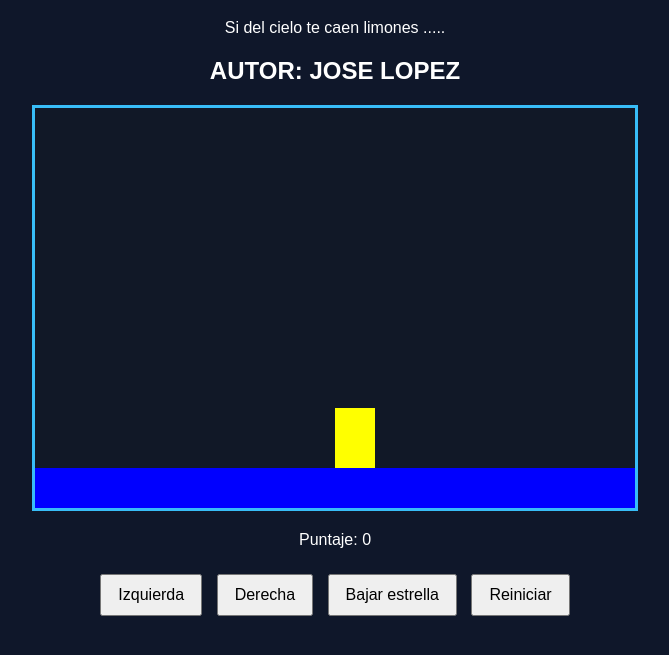
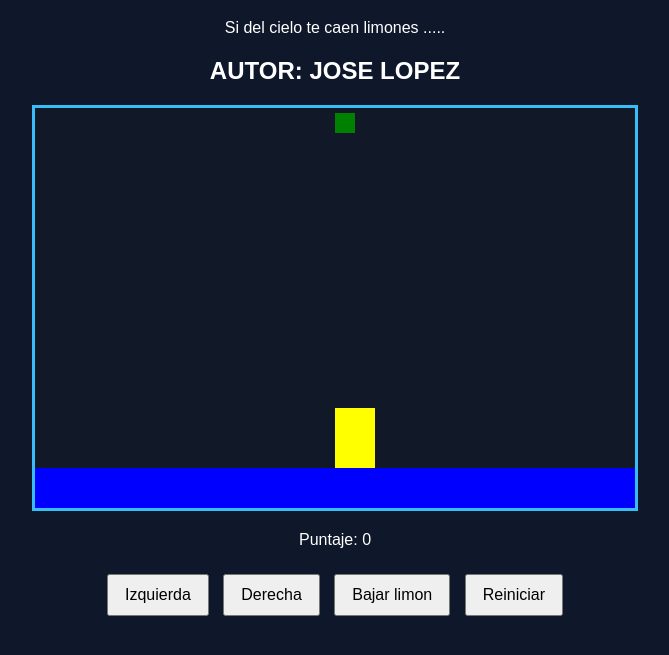
Before and after one commit to Lopezzz10/juego_limones, a plain HTML site: page limones.html in a window 1280 px wide. Shown: the part 81-736 px from the top of the page, without its empty margins (305-974 px from the left). Drawn offline with Linux system fonts and the light colour scheme.

Commit message:
AGREGAR bajarLimon

```diff
--- a/limones.html
+++ b/limones.html
@@ -16,7 +16,7 @@
     <div class="botones">
       <button onclick="moverIzquierda()">Izquierda</button>
       <button onclick="moverDerecha()">Derecha</button>
-      <button>Bajar estrella</button>
+      <button onclick="bajarLimon()">Bajar limon</button>
       <button>Reiniciar</button>
     </div>
   </div>
--- a/limones.js
+++ b/limones.js
@@ -3,11 +3,16 @@
 const ALTURA_SUELO = 40
 const ALTURA_PERSONAJE = 60
 const ANCHO_PERSONAJE = 40
+const ANCHO_LIMON = 20;
+const ALTO_LIMON = 20;
 let personajeX = canvas.width/2
+let limonX = canvas.width/2;
+let limonY = 5;
 
 function iniciar(){
     dibujarSuelo();
     dibujarPersonaje();
+    dibujarLimon();
 }
 function dibujarSuelo(){
     ctx.fillStyle="blue";
@@ -32,8 +37,18 @@
     limpiarCanva();
     dibujarSuelo();
     dibujarPersonaje();
+    dibujarLimon()
 }
 
 function limpiarCanva(){
     ctx.clearRect(0,0,canvas.width,canvas.height);
 }
+
+function dibujarLimon(){
+    ctx.fillStyle="green";
+    ctx.fillRect(limonX,limonY,ANCHO_LIMON,ALTO_LIMON);
+}
+function bajarLimon(){
+    limonY = limonY + 10
+    actualizarPantalla()
+}
```
